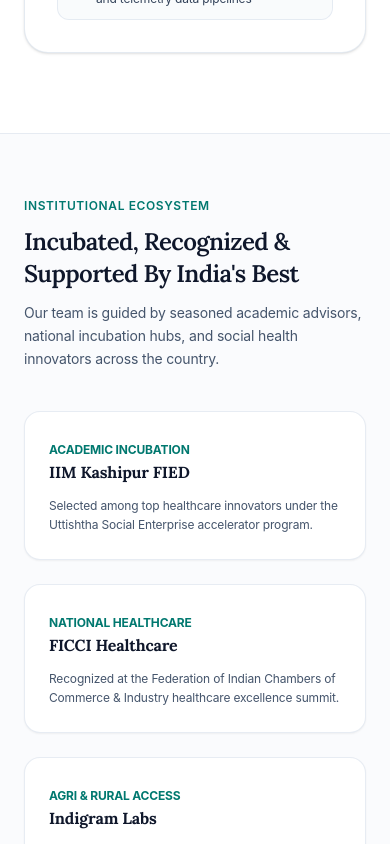
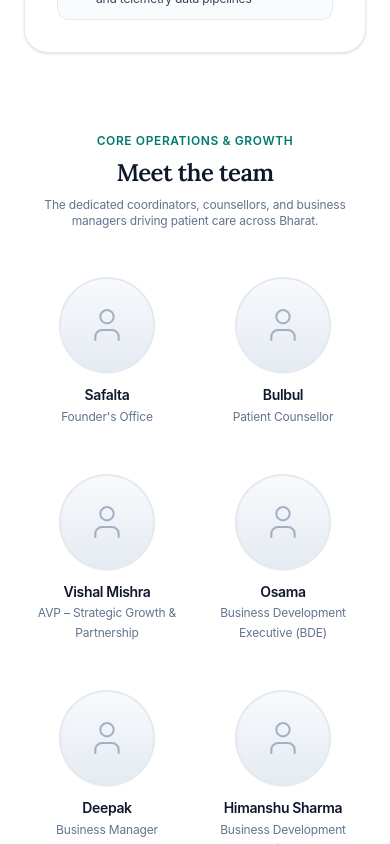
Before and after one commit to aapkatech/Aapka, a React (Vite) app: page /team in a window 390 px wide. Shown: the part 6180-7024 px from the top of the page. Built offline with nearby package versions, Linux system fonts and the light colour scheme; a web font is replaced by a local one.

Commit message:
feat(team): add 'Meet the team' circular avatar grid for core team under leadership section

```diff
--- a/src/pages/TeamPage.tsx
+++ b/src/pages/TeamPage.tsx
@@ -5,7 +5,8 @@ import {
   Briefcase,
   Mail,
   ShieldCheck,
-  Users
+  Users,
+  User
 } from 'lucide-react';
 import { Link } from 'react-router-dom';
 
@@ -92,6 +93,49 @@ export const TeamPage: React.FC = () => {
         { label: "Enterprise", val: "Kundan Group" },
         { label: "Specialty", val: "Distributed Systems & Health Tech Mobility" }
       ]
+    }
+  ];
+  // 3. Core Operational Team (Meet the Team)
+  const coreTeam = [
+    {
+      name: "Safalta",
+      role: "Founder's Office",
+      image: "" // Space reserved for photo
+    },
+    {
+      name: "Bulbul",
+      role: "Patient Counsellor",
+      image: ""
+    },
+    {
+      name: "Vishal Mishra",
+      role: "AVP – Strategic Growth & Partnership",
+      image: ""
+    },
+    {
+      name: "Osama",
+      role: "Business Development Executive (BDE)",
+      image: ""
+    },
+    {
+      name: "Deepak",
+      role: "Business Manager",
+      image: ""
+    },
+    {
+      name: "Himanshu Sharma",
+      role: "Business Development Executive (BDE)",
+      image: ""
+    },
+    {
+      name: "Upadhyay",
+      role: "Patient Acquisition",
+      image: ""
+    },
+    {
+      name: "Tushar",
+      role: "Patient Dealing",
+      image: ""
     }
   ];
 
@@ -339,6 +383,57 @@ export const TeamPage: React.FC = () => {
         </div>
       </section>
 
+      {/* SECTION 3: MEET THE TEAM (CORE TEAM) */}
+      <section className="max-w-7xl mx-auto px-6 sm:px-8 lg:px-12 space-y-12">
+        <div className="text-center max-w-2xl mx-auto space-y-2">
+          <p className="text-xs font-semibold uppercase tracking-wider text-teal-700">
+            Core Operations &amp; Growth
+          </p>
+          <h2 className="font-serif text-2xl sm:text-3xl md:text-4xl font-semibold text-slate-900 tracking-tight">
+            Meet the team
+          </h2>
+          <p className="text-xs sm:text-sm text-slate-500 font-normal">
+            The dedicated coordinators, counsellors, and business managers driving patient care across Bharat.
+          </p>
+        </div>
+
+        {/* Circular Avatar Grid matching reference design */}
+        <div className="flex flex-wrap justify-center gap-y-12 gap-x-8 sm:gap-x-12 lg:gap-x-14 max-w-5xl mx-auto">
+          {coreTeam.map((member, idx) => (
+            <div
+              key={idx}
+              className="flex flex-col items-center text-center w-36 sm:w-44 group"
+            >
+              {/* Circular Portrait Frame (Space reserved for pic) */}
+              <div className="relative w-24 h-24 sm:w-28 sm:h-28 rounded-full overflow-hidden bg-slate-100 border-2 border-slate-200/90 shadow-2xs mb-3 flex items-center justify-center transition-all duration-300 group-hover:scale-105 group-hover:border-teal-600/40 group-hover:shadow-md">
+                {member.image ? (
+                  <img
+                    src={member.image}
+                    alt={member.name}
+                    className="w-full h-full object-cover"
+                    loading="lazy"
+                  />
+                ) : (
+                  <div className="w-full h-full flex flex-col items-center justify-center bg-gradient-to-b from-slate-50 to-slate-200/80 text-slate-400">
+                    <User className="w-10 h-10 sm:w-11 sm:h-11 stroke-[1.25] text-slate-400/80 transition-colors group-hover:text-teal-700/80" />
+                  </div>
+                )}
+              </div>
+
+              {/* Name */}
+              <h3 className="text-sm sm:text-base font-semibold text-slate-900 tracking-tight leading-snug">
+                {member.name}
+              </h3>
+
+              {/* Role */}
+              <p className="text-xs text-slate-500 font-normal leading-relaxed mt-0.5 max-w-[155px]">
+                {member.role}
+              </p>
+            </div>
+          ))}
+        </div>
+      </section>
+
       {/* Advisory & Institutional Incubation Recognition */}
       <section className="py-16 sm:py-20 bg-slate-50/70 border-y border-slate-200/80">
         <div className="max-w-7xl mx-auto px-6 sm:px-8 lg:px-12 space-y-10">
```
